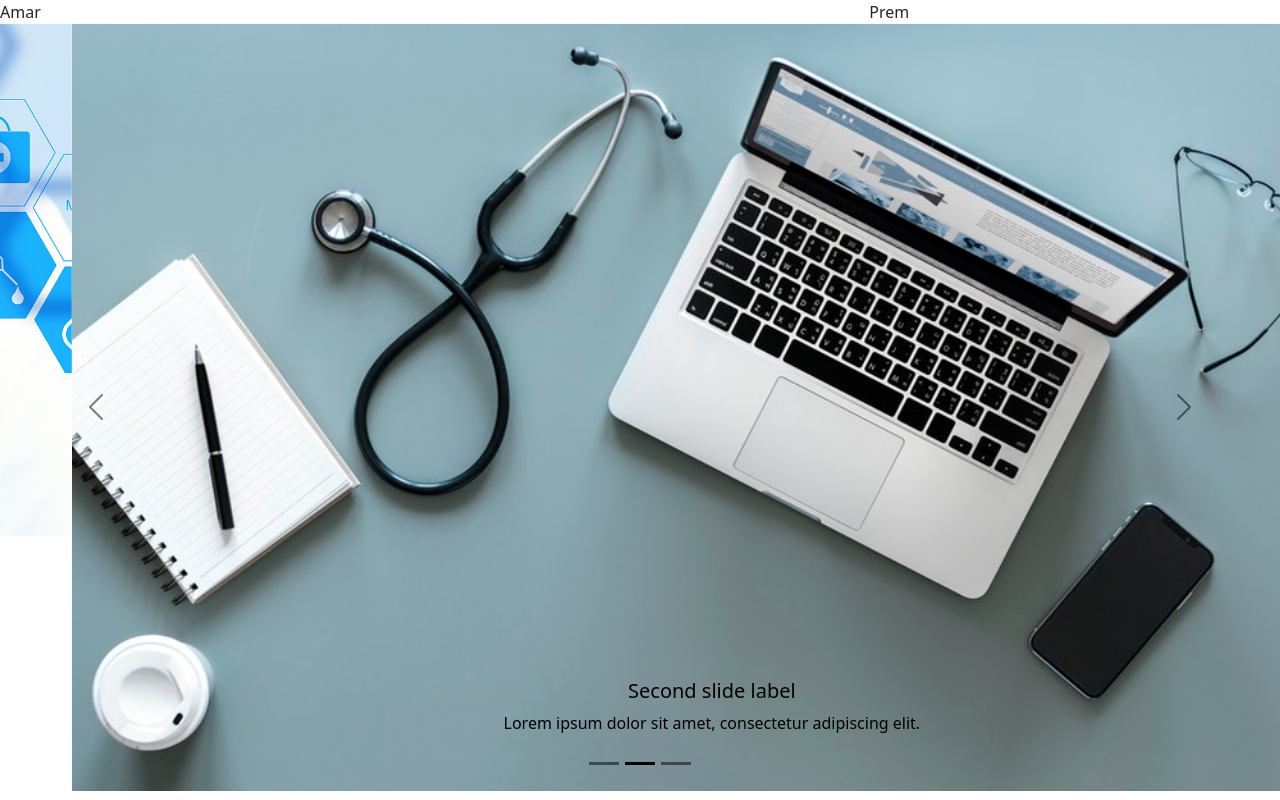
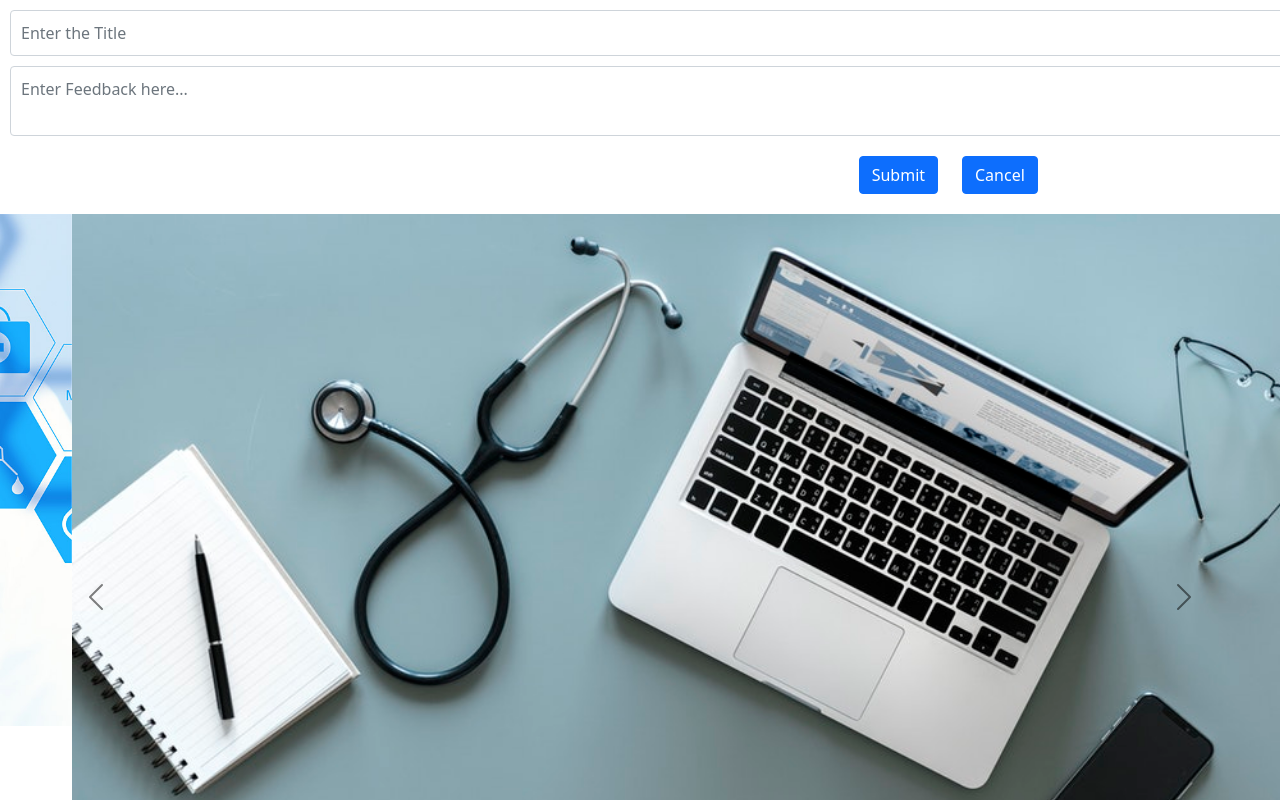
Before and after one commit to syedlaiqali/medi4sure-1, a React (Create React App) app: page / in a window 1280 px wide. Shown: the top 800 px of the page. Built offline with nearby package versions, Linux system fonts and the light colour scheme.

Commit message:
Updated code checked in

```diff
--- /dev/null
+++ b/src/components/Feedback/Feedback.css
@@ -0,0 +1,4 @@
+.fbrow{
+    margin: 10px;
+    padding: 10px;
+}
--- a/src/components/Feedback/Feedback.jsx
+++ b/src/components/Feedback/Feedback.jsx
@@ -1,10 +1,28 @@
-import { Row, Col } from "react-bootstrap";
+import { Row, Col, Form, Button } from "react-bootstrap";
+import "./Feedback.css";
 
 export const Feedback = () => {
   return (
-    <Row>
-      <Col lg={8}>Amar</Col>
-      <Col lg={4}>Prem</Col>
-    </Row>
+    <Form>
+      <Form.Control
+        placeholder="Enter the Title"
+        className="fbrow"
+      ></Form.Control>
+      <Form.Control
+        as="textarea"
+        placeholder="Enter Feedback here..."
+        className="fbrow"
+      ></Form.Control>
+      <Row className="fbrow">
+        <Col lg={8}></Col>
+        <Col lg={1}>
+          <Button>Submit</Button>
+        </Col>
+        <Col lg={1}>
+          <Button>Cancel</Button>
+        </Col>
+        <Col lg={2}></Col>
+      </Row>
+    </Form>
   );
 };
```
